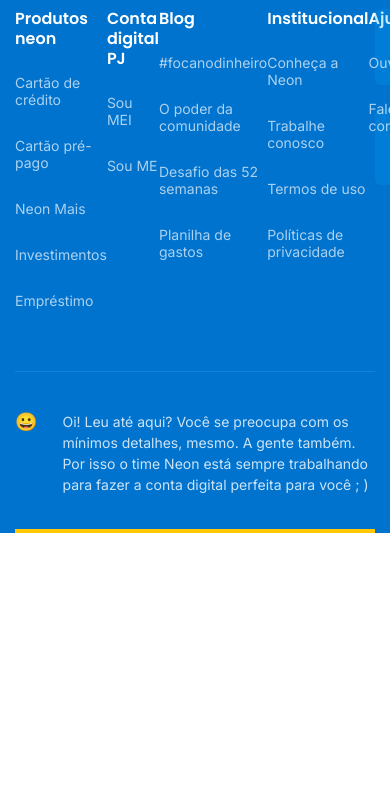
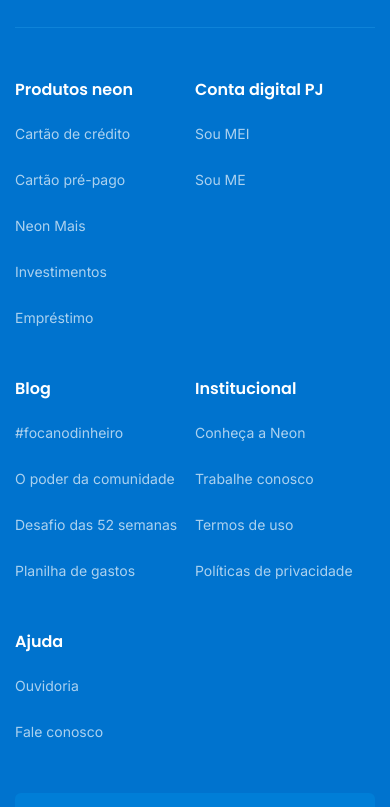
Before and after one commit to danilopinho75/landing-page-neon, a plain HTML site: page index.html in a window 390 px wide. Shown: the part 4960-5767 px from the top of the page. Before the commit the page ends 5493 px from the top, so only its background shows below. Drawn offline with nearby package versions, Linux system fonts and the light colour scheme.

Commit message:
Desenvolvimento do responsivo do footer

```diff
--- a/scss/_footer.scss
+++ b/scss/_footer.scss
@@ -112,4 +112,103 @@
             opacity: 0.8;
         }
     }
+
+    @include responsive(1050px) {
+        .main {
+            nav {
+                max-width: 76rem;
+            }
+        }
+    }
+
+    @include responsive(991px) {
+        .main {
+            width: 100%;
+            position: relative;
+            flex-direction: column;
+            align-items: flex-start;
+            padding-bottom: 3.6rem;
+            nav {
+                width: 100%;
+                flex-wrap: wrap;
+                justify-content: flex-start;
+                .item {
+                    width: 33%;
+                    margin-bottom: 5rem;
+                }
+            }
+            .btns {
+                position: absolute;
+                bottom: 14rem;
+                right: 0;
+            }
+        }
+        .msg {
+            flex-direction: column;
+            align-items: center;
+            p {
+                margin-left: 0;
+                text-align: center;
+                margin-top: 1rem;
+            }
+        }
+    }
+
+    @include responsive(600px) {
+        .main {
+            margin-bottom: 3rem;
+            .btns {
+                button {
+                    max-width: 25rem;
+                    img {
+                        display: none;
+                    }
+                    .info {
+                        margin-left: 0;
+                    }
+                }
+            }
+        }
+    }
+
+    @include responsive(480px) {
+        .top {
+            flex-direction: column;
+            align-items: center;
+            padding-bottom: 4.3rem;
+            margin-bottom: 5.2rem;
+            .share {
+                flex-direction: column;
+                margin-top: 3.2rem;
+                ul {
+                    margin-left: 0;
+                    margin-top: 2rem;
+                }
+            }
+        }
+        .main {
+            nav {
+                .item {
+                    width: 50%;
+                    margin-bottom: 5.3rem;
+                }
+            }
+            .btns {
+                position: relative;
+                bottom: 0;
+                max-width: 100%;
+                button {
+                    max-width: 100%;
+                    padding-left: 0;
+                    justify-content: center;
+                    .info {
+                        strong, span {
+                            display: block;
+                            text-align: center;
+                        }
+                    }
+                }
+            }
+        }
+    }
 }
```
Also changed, not shown: css/main.min.css, 1 other file.
